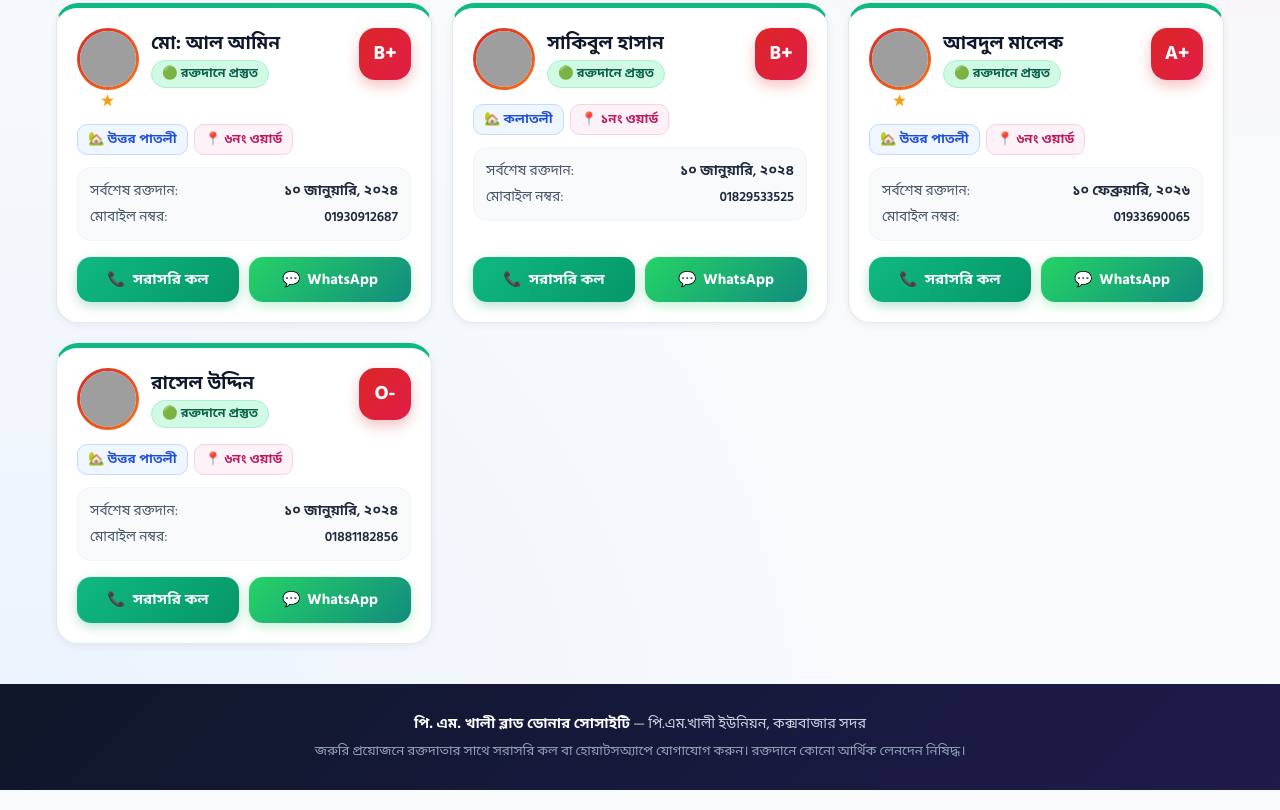
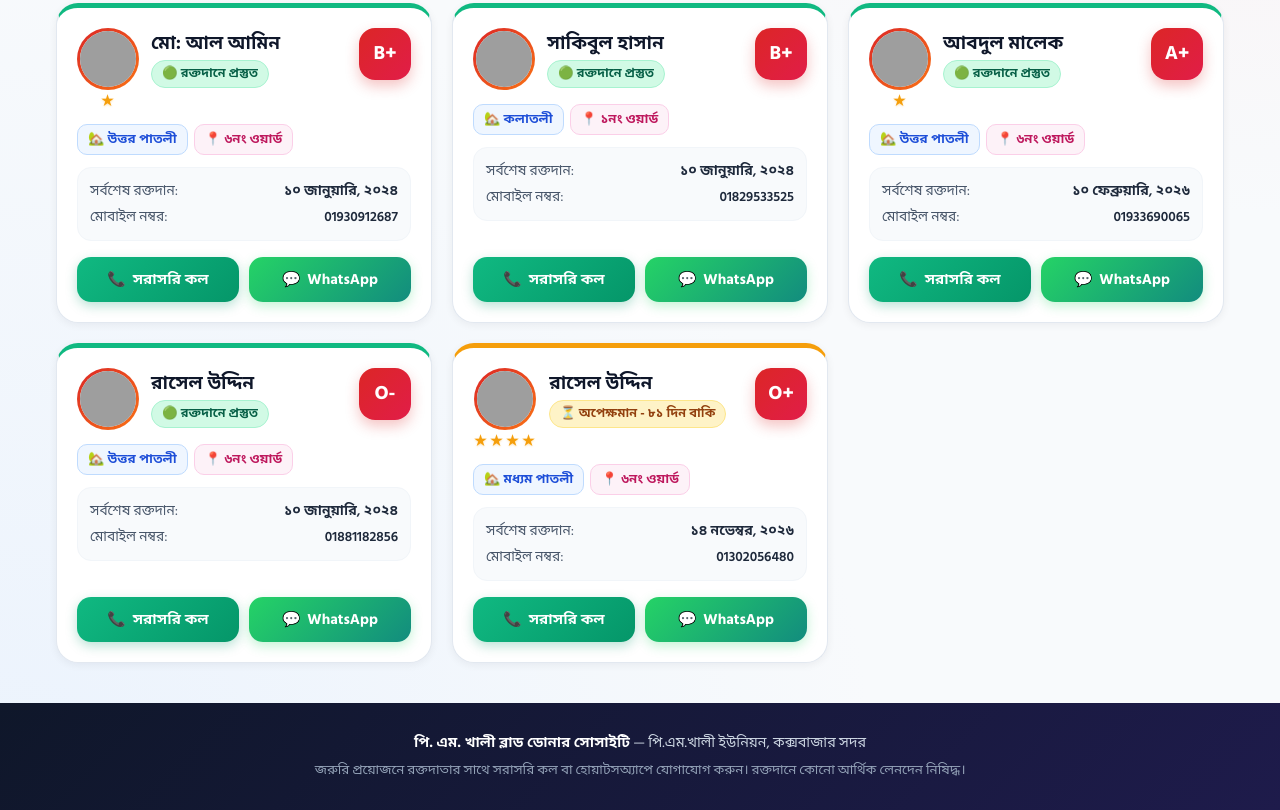
Before and after one commit to alamincox98-commits/pmkhali-blood-donor, a plain HTML site: page index.html in a window 1280 px wide. Shown: the part 662-1472 px from the top of the page. Drawn offline with Linux system fonts and the light colour scheme; grey boxes are pictures that could not be loaded.

Commit message:
Update index.html

```diff
--- a/index.html
+++ b/index.html
@@ -1175,6 +1175,16 @@
                 lastDonationDate: "10-1-2024",
                 photo: "https://i.ibb.co/h1nCR0xh/rasel.jpg",
                 donations: 0
+            },
+            {
+                name: "রাসেল উদ্দিন",
+                bloodGroup: "O+",
+                village: "মধ্যম পাতলী",
+                ward: "৬নং ওয়ার্ড",
+                phone: "01302056480",
+                lastDonationDate: "14-11-2026",
+                photo: "https://i.ibb.co/9mKQwzYz/FAISAL.jpg",
+                donations: 4
             }
         ];
 
```
